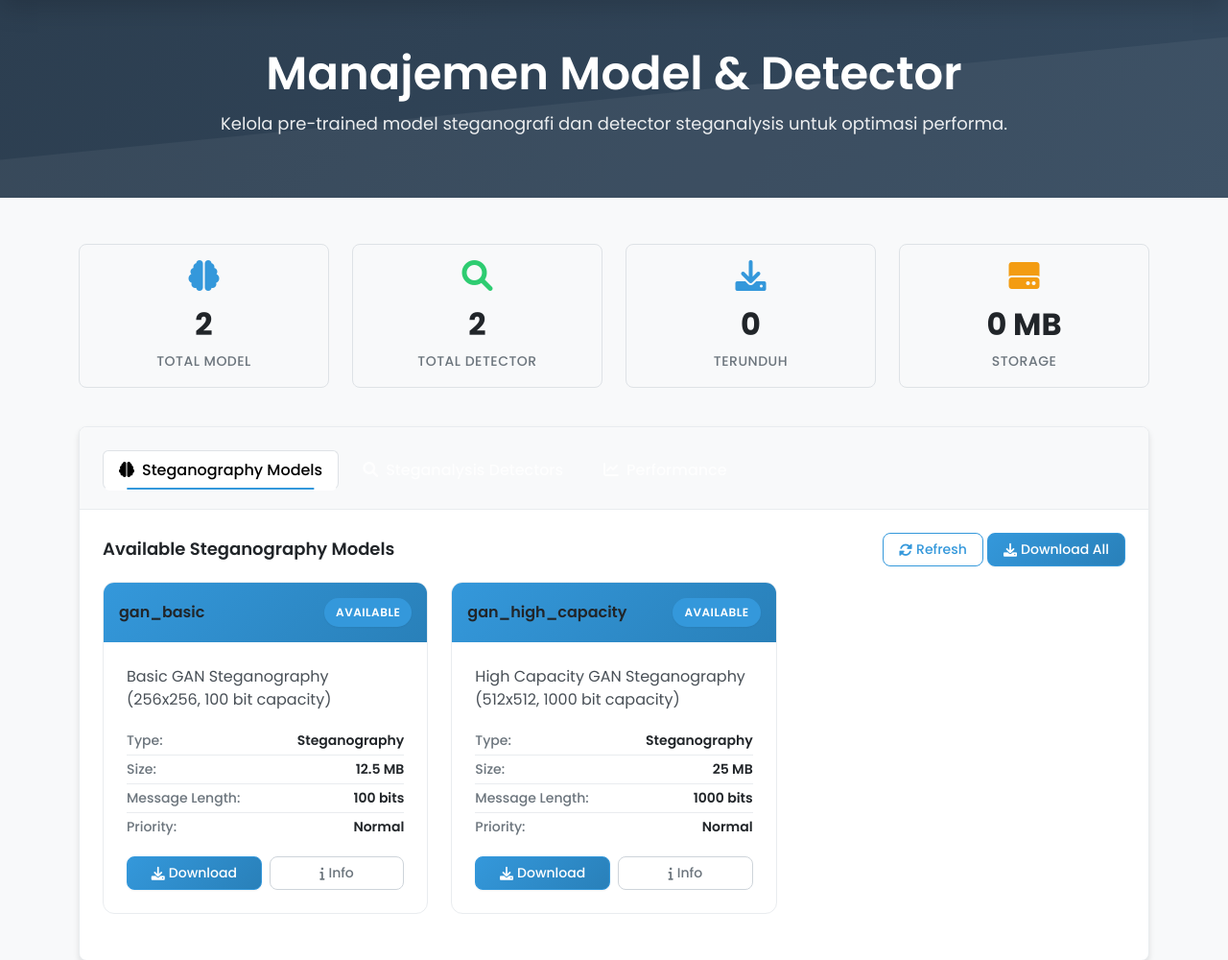
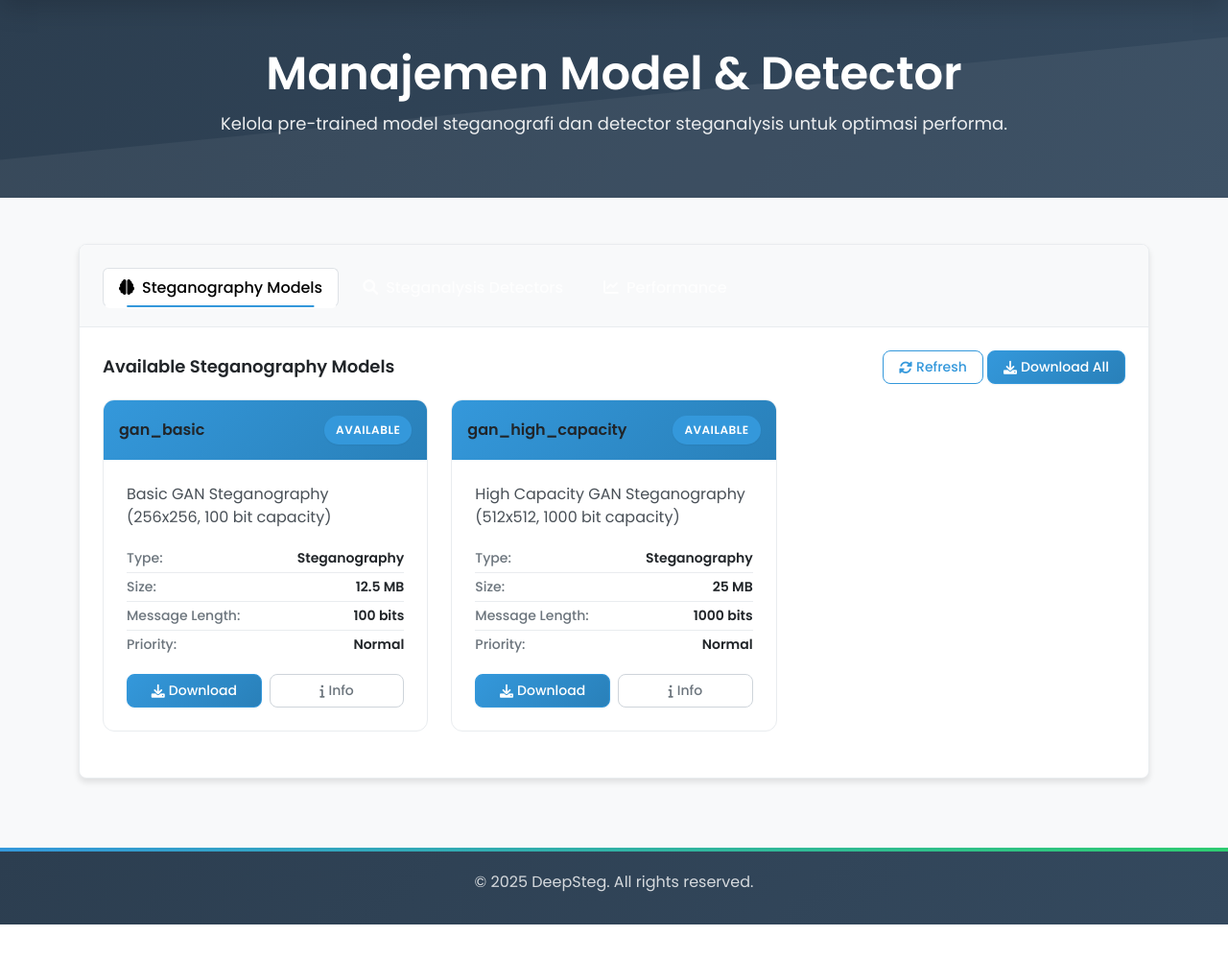
Before and after one commit to tryaannn/deepsteg, a Flask app: page /models in a window 1280 px wide. Shown: the part 95-1095 px from the top of the page at 96% size. After the commit the page ends 1058 px from the top, so only its background shows below. Run offline with Flask 3, Linux system fonts and the light colour scheme; data that the repository does not hold is empty; some libraries are stand-ins or nearby versions.

Commit message:
del in models.html

```diff
--- a/templates/models.html
+++ b/templates/models.html
@@ -67,46 +67,6 @@
 
     <section class="models-section py-5">
         <div class="container">
-            <!-- Model Statistics -->
-            <div class="row mb-4">
-                <div class="col-md-3 col-sm-6 mb-3">
-                    <div class="stat-card text-center p-3 border rounded">
-                        <div class="stat-icon mb-2">
-                            <i class="fas fa-brain fa-2x text-primary"></i>
-                        </div>
-                        <div class="stat-value" id="totalModels">0</div>
-                        <div class="stat-label">Total Model</div>
-                    </div>
-                </div>
-                <div class="col-md-3 col-sm-6 mb-3">
-                    <div class="stat-card text-center p-3 border rounded">
-                        <div class="stat-icon mb-2">
-                            <i class="fas fa-search fa-2x text-success"></i>
-                        </div>
-                        <div class="stat-value" id="totalDetectors">0</div>
-                        <div class="stat-label">Total Detector</div>
-                    </div>
-                </div>
-                <div class="col-md-3 col-sm-6 mb-3">
-                    <div class="stat-card text-center p-3 border rounded">
-                        <div class="stat-icon mb-2">
-                            <i class="fas fa-download fa-2x text-info"></i>
-                        </div>
-                        <div class="stat-value" id="downloadedModels">0</div>
-                        <div class="stat-label">Terunduh</div>
-                    </div>
-                </div>
-                <div class="col-md-3 col-sm-6 mb-3">
-                    <div class="stat-card text-center p-3 border rounded">
-                        <div class="stat-icon mb-2">
-                            <i class="fas fa-hdd fa-2x text-warning"></i>
-                        </div>
-                        <div class="stat-value" id="storageUsed">0 MB</div>
-                        <div class="stat-label">Storage</div>
-                    </div>
-                </div>
-            </div>
-
             <!-- Model Management Tabs -->
             <div class="row">
                 <div class="col-12">
```
